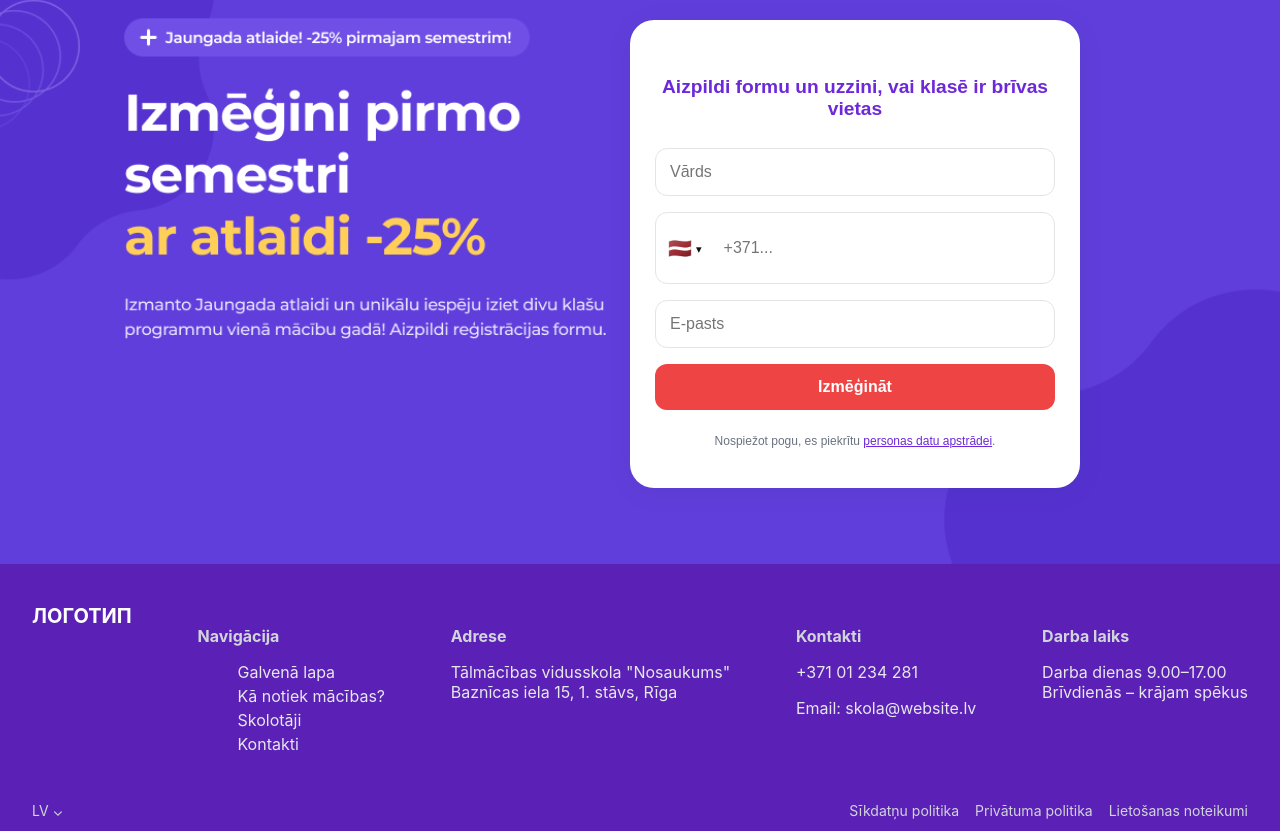
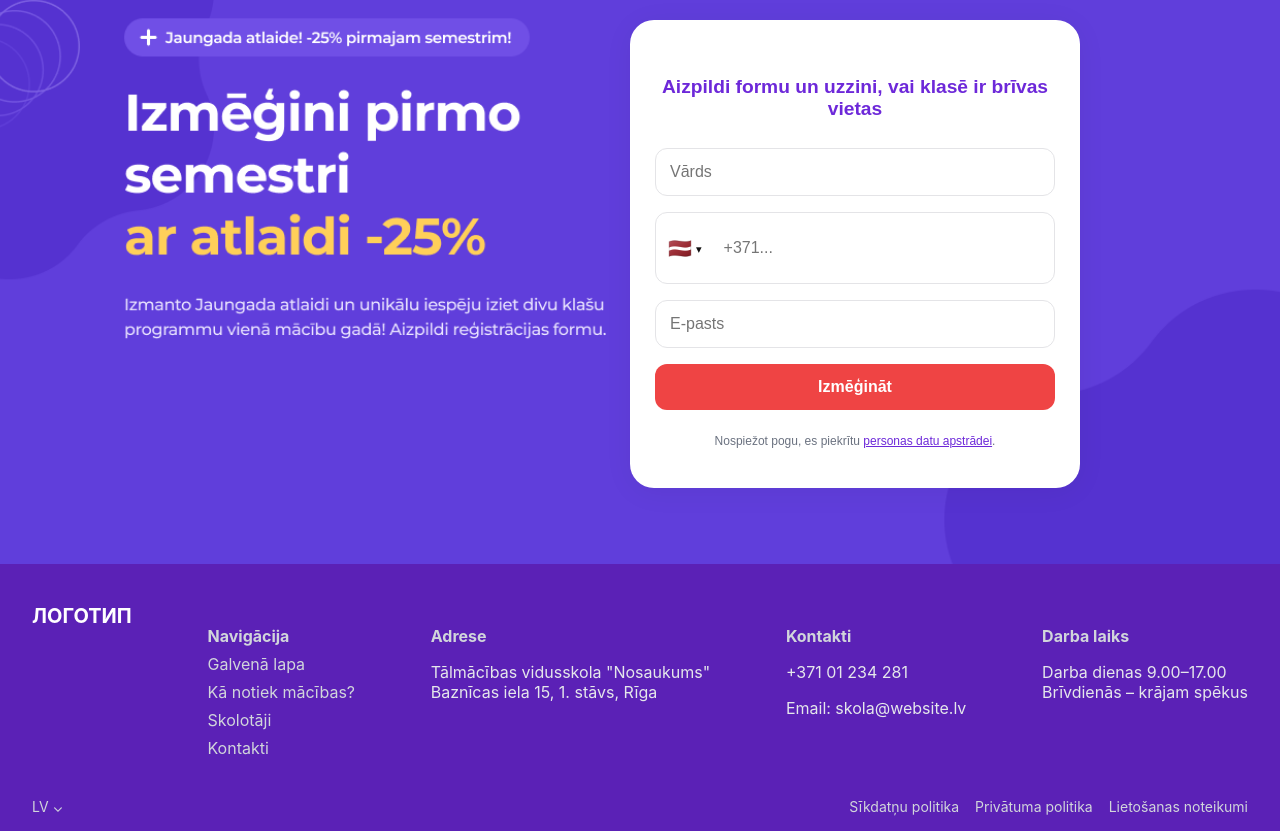
Before and after one commit to Fek1r/OnlineScool, a React (Create React App) app: page /pay in a window 1280 px wide. Shown: the part 1945-2776 px from the top of the page. Built offline with nearby package versions, Linux system fonts and the light colour scheme.

Commit message:
Fix Footer Button

```diff
--- a/src/components/Footer.jsx
+++ b/src/components/Footer.jsx
@@ -11,12 +11,14 @@ export const Footer = () => {
 
           <div>
             <h4>Navigācija</h4>
-            <ul>
-              <li>Galvenā lapa</li>
-              <li>Kā notiek mācības?</li>
-              <li>Skolotāji</li>
-              <li>Kontakti</li>
-            </ul>
+            <div className="footer1-links">
+              <ul>
+                <li><a href="/">Galvenā lapa</a></li>
+                <li><a href="/educ">Kā notiek mācības?</a></li>
+                <li><a href="/teach">Skolotāji</a></li>
+                <li><a href="/contact">Kontakti</a></li>
+              </ul>
+            </div>
           </div>
 
           <div>
--- a/src/components/Layout.css
+++ b/src/components/Layout.css
@@ -105,9 +105,33 @@ background-color: #5b21b6;
   text-decoration: underline;
 }
 
+.footer1-links ul {
+  list-style: none;
+  padding: 0;
+  margin: 0;
+}
+
+.footer1-links li {
+  margin-bottom: 8px; /* Расстояние между ссылками */
+}
+
+.footer1-links a {
+  color: #d1d5db;
+  text-decoration: none;
+}
+
+.footer1-links a:hover {
+  text-decoration: underline;
+}
+
 .copyright {
   text-align: center;
   margin-top: 16px;
   color: #9ca3af;
   font-size: 13px;
 }
+
+.nav-links a {
+  text-decoration: none;
+  color: inherit;
+}
```
